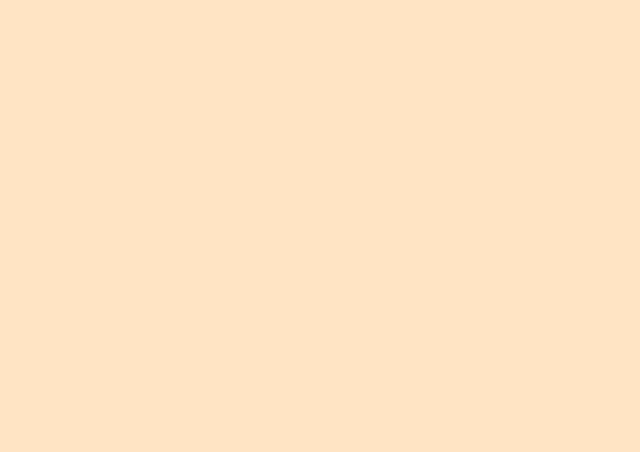
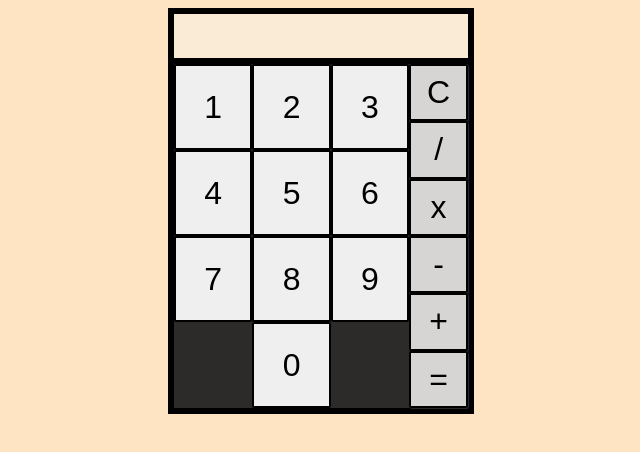
Before and after one commit to gernesto14/Calculator, a plain HTML site: page index.html in a window 1280 px wide. Shown: the whole page, without its empty margins (319-959 px from the left). Drawn offline with Linux system fonts and the light colour scheme.

Commit message:
created function for display, onclick wil update display text up to 10 digits, just for numbers so far

```diff
--- a/index.html
+++ b/index.html
@@ -11,6 +11,41 @@
 </head>
 
 <body>
+    <div class="calculator-container">
+        <div class="display" id="display"></div>
+        <div class="keys-container">
+            <div class="number-keys">
+               <button class="number" id="1">1</button>
+               <button class="number" id="2">2</button>
+               <button class="number" id="3">3</button>
+               <button class="number" id="4">4</button>
+               <button class="number" id="5">5</button>
+               <button class="number" id="6">6</button>
+               <button class="number" id="7">7</button>
+               <button class="number" id="8">8</button>
+               <button class="number" id="9">9</button>
+               <div class="spare-space" id="empty"></div>
+               <button class="number" id="0">0</button>
+
+
+            </div>
+            <div class="operator-keys">
+                <button type="reset" class="operators" id="clear">C</button>
+                <button class="operators" id="/">/</button>
+                <button class="operators" id="x">x</button>
+                <button class="operators" id="-">-</button>
+                <button class="operators" id="+">+</button>
+                <button class="operators" id="=">=</button>
+
+
+
+            </div>
+        </div>
+
+    </div>
+
+
+
 
     <script src="./script.js"></script>
 </body>
--- a/script.js
+++ b/script.js
@@ -22,18 +22,43 @@ function divide(a, b){
 
 //Define variables to perform operation
 let a; //first number
+let b; //second number
 let ope; //operator
-let b; //second number
 
-let text = '-2*3+5+1-5+4';
-console.log(text.length);
-console.log("Text:  " + text)
+//Operate with two numbers based in case selected
+function operate(a, ope, b){
+    //Parse string a/b to Number type
+    a = Number(a);
+    b = Number(b);
+    //Create a switch case flow to select function
+    switch(ope){
+        case '+':
+            return add(a, b);
+            break;
+        case '-':
+            subtract(a, b);
+            break;
+        case '*':
+            multiply(a, b);
+            break;
+        case '/':
+            divide(a, b);
+            break;
+        default:
+            console.log("Wrong operand!!!");
+    }
+}
+
+
+function extractNumbersOperand(){
+
 
     //Loop thru each character
     let i = 0;
     newText =[]; //New array for numbers and ope.
+    console.log(text.length)
     while(i < text.length){
-    //Find if character is number or operand
+        //Find if characters are numbers or operands
         if(/\d/g.test(text[i]) ||  /(\/|-|\+|\*)/g.test(text[i])){
             //Check for negative number
             if(i === 0 && text[0] === '-'){
@@ -70,8 +95,34 @@ while(i < newText.length){
         i++;
     }
     console.log("Numbers:  " + numbers);
+    // Numbers:  -2,3,5,1,5,4
     console.log("Operands:  " + ope);
 
-// console.log(1%2)
+    return numbers;
+}
 
-//if n%2 is 0 then is even
+
+const clickedNumber = document.querySelectorAll('.number');
+document.addEventListener('click', display);
+let displayText;
+
+//Create a function to populate the display when btn clicked
+function display(){
+
+    //Get current element text
+    displayText = document.getElementsByClassName('display')[0].innerText
+
+    while(displayText.length < 10){
+        //Get button clicked value
+        if(event.target.matches('.number')){
+        var pressNumber = event.target.id;
+
+        //Update display text value
+        displayText = document.getElementsByClassName('display')[0].innerText = displayText + pressNumber;
+        break;
+    }
+    return displayText;
+}
+}
+
+// document.getElementById('display').innerText;
--- a/styles.css
+++ b/styles.css
@@ -1,3 +1,89 @@
-body{
+body {
     background-color: bisque;
 }
+
+.calculator-container {
+    display: grid;
+    border: solid;
+    width: 300px;
+    height: 400px;
+    margin: auto;
+    background-color: brown;
+    grid-template-rows: 50px auto;
+}
+
+.display {
+    border: solid;
+    background-color: antiquewhite;
+    max-height: 50px;
+    font-size: 18px;
+    font-weight: 1000;
+    font-family: 'Lucida Sans', 'Lucida Sans Regular', 'Lucida Grande', 'Lucida Sans Unicode', Geneva, Verdana, sans-serif ;
+    text-align: right;
+    padding-right: 5px;
+}
+
+.keys-container {
+    display: grid;
+    border: solid;
+    background-color: rgb(44, 43, 42);
+    grid-template-columns: 80% 20%;
+
+}
+
+.number-keys {
+    display: grid;
+    border: 10px black;
+    grid-template-columns: 33.33% 33.33% 33.33%;
+    text-align: center;
+    align-items: center;
+}
+
+.number {
+    height: 100%;
+    font-size: 32px;
+    border-radius: 2px;
+    border: 2px solid #000;
+}
+
+.operator-keys {
+    display: grid;
+    width: 100%;
+
+}
+
+.operators {
+    background-color: #d6d5d4;
+    color: #000000;
+    font-size: 32px;
+    font-style: normal;
+    text-decoration: none;
+    align-items: center;
+    border: 2px solid #000;
+    border-radius: 2px;
+    display: grid;
+    box-shadow: 1px 1px 1px 0px #2D2D2D;
+    width: inherit;
+    height: inherit;
+
+}
+
+.number:hover {
+    background-color: #53c056;
+}
+
+.number:active {
+    background-color: #3e8e41;
+    box-shadow: 0 1px #eb0000;
+    transform: translate(1px);
+}
+
+.operators:hover {
+    background-color: #53c056
+}
+
+.operators:active {
+    background-color: #3e8e41;
+    box-shadow: 0 1px #eb0000;
+    transform: translate(1px);
+}
```
Lines whose indentation alone changed are shown as unchanged.
